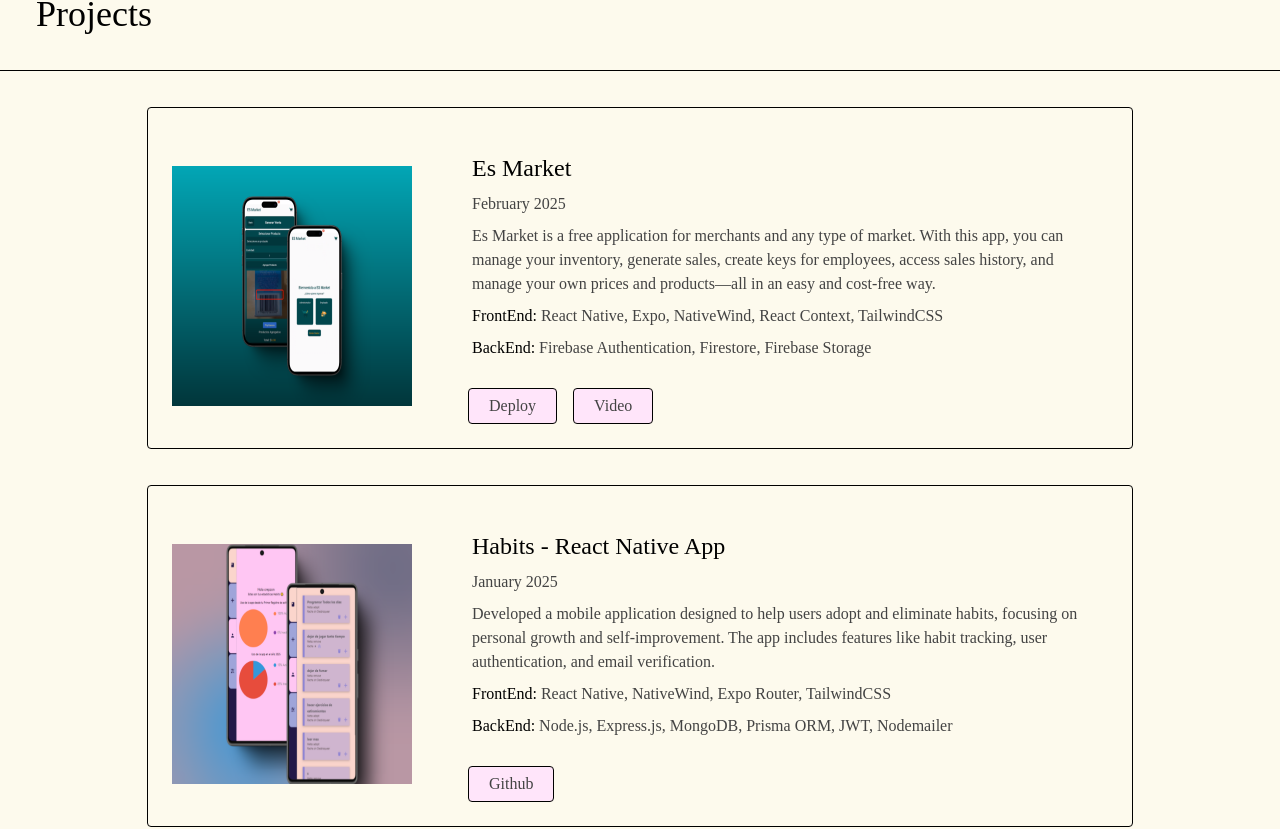
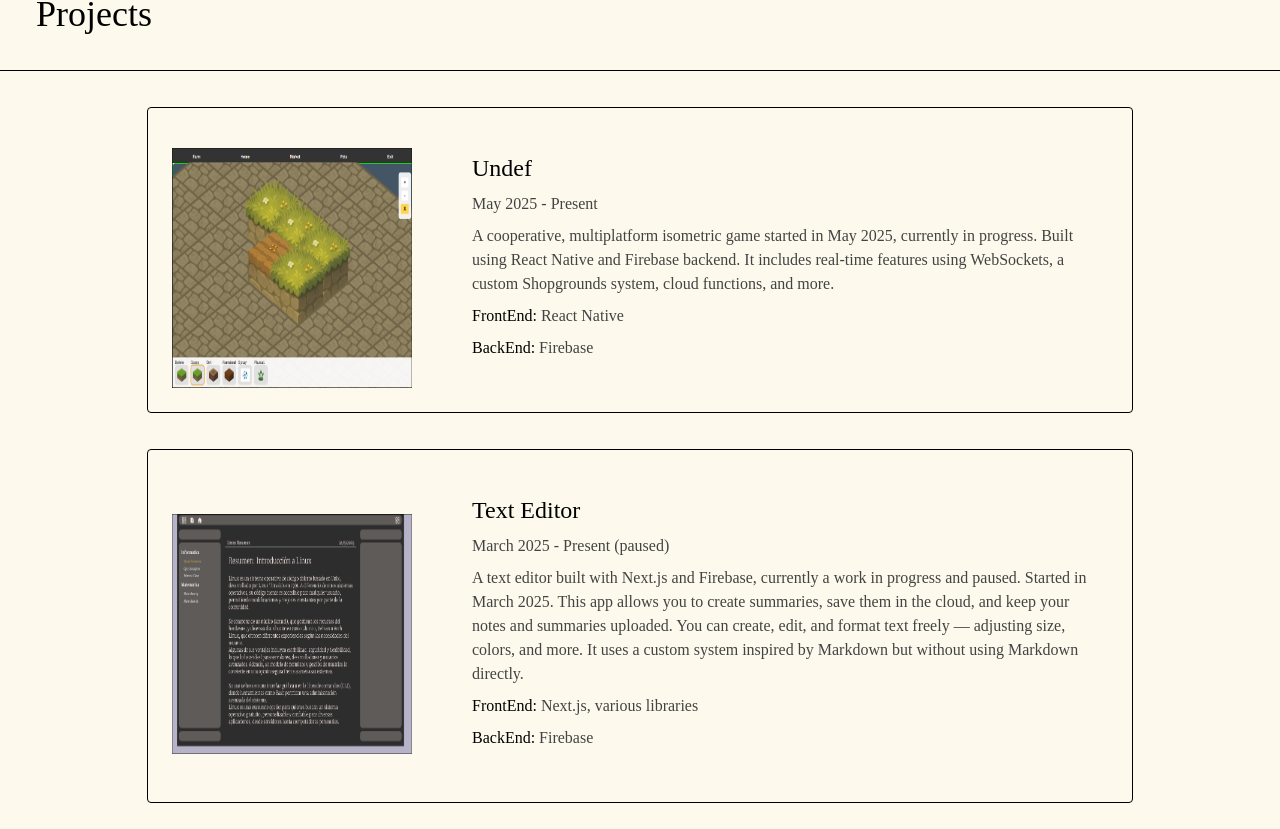
Before and after one commit to crtobias/Tobias-Gonzalez-Arriola, a React (Vite) app: page / in a window 1280 px wide. Shown: the part 1842-2671 px from the top of the page. Built offline with nearby package versions, Linux system fonts and the light colour scheme; a web font is replaced by a local one.

Commit message:
add two proyects

```diff
--- a/src/components/Screen3.jsx
+++ b/src/components/Screen3.jsx
@@ -4,6 +4,9 @@ import login from "../assets/Login-Proyect.png"
 import Task from "../assets/task.jpeg"
 import habits from "../assets/habits.png"
 import esmarket from "../assets/Esmarket.png"
+import nokki from "../assets/eNooki.png"
+import editor from "../assets/editor.png"
+
 export default function Screen3() {
 
     const proyectoUno = {
@@ -15,6 +18,26 @@ export default function Screen3() {
         git: "https://github.com/crtobias/El-Molino",
         date: "July 2023 - August 2023"
     }
+
+    const proyectoEditor = {
+        title: "Text Editor",
+        text: "A text editor built with Next.js and Firebase, currently a work in progress and paused. Started in March 2025. This app allows you to create summaries, save them in the cloud, and keep your notes and summaries uploaded. You can create, edit, and format text freely — adjusting size, colors, and more. It uses a custom system inspired by Markdown but without using Markdown directly.",
+        img: editor,
+        stackFront: "Next.js, various libraries",
+        stackBack: "Firebase",
+        git: "",
+        date: "March 2025 - Present (paused)"
+    };
+
+    const proyectoNoki = {
+        title: "Undef",
+        text: "A cooperative, multiplatform isometric game started in May 2025, currently in progress. Built using React Native and Firebase backend. It includes real-time features using WebSockets, a custom Shopgrounds system, cloud functions, and more.",
+        img: nokki,
+        stackFront: "React Native",
+        stackBack: "Firebase",
+        git: "",
+        date: "May 2025 - Present"
+    };
 
     const proyectoHabits = {
         title: "Habits - React Native App",
@@ -56,7 +79,7 @@ export default function Screen3() {
         stackBack: "Firebase Authentication, Firestore, Firebase Storage",
         deploy: "https://es-market-landing.vercel.app/",
         date: "February 2025",
-        yt:"https://youtu.be/hbn6aZ1qfy4?si=byd-3fjCIzNip9cN",
+        yt: "https://youtu.be/hbn6aZ1qfy4?si=byd-3fjCIzNip9cN",
     };
 
 
@@ -66,6 +89,8 @@ export default function Screen3() {
             <h3 className="text-black text-4xl border-b border-black pl-9 pb-9">Projects</h3>
 
             <div className="flex flex-col p-9 gap-9 items-center ">
+                <CardProyect proyecto={proyectoNoki} />
+                <CardProyect proyecto={proyectoEditor} />
                 <CardProyect proyecto={esMarketProject} />
                 <CardProyect proyecto={proyectoHabits} />
                 <CardProyect proyecto={proyectoTres} />
```
Also changed, not shown: src/assets/eNooki.png (added), src/assets/editor.png (added).
